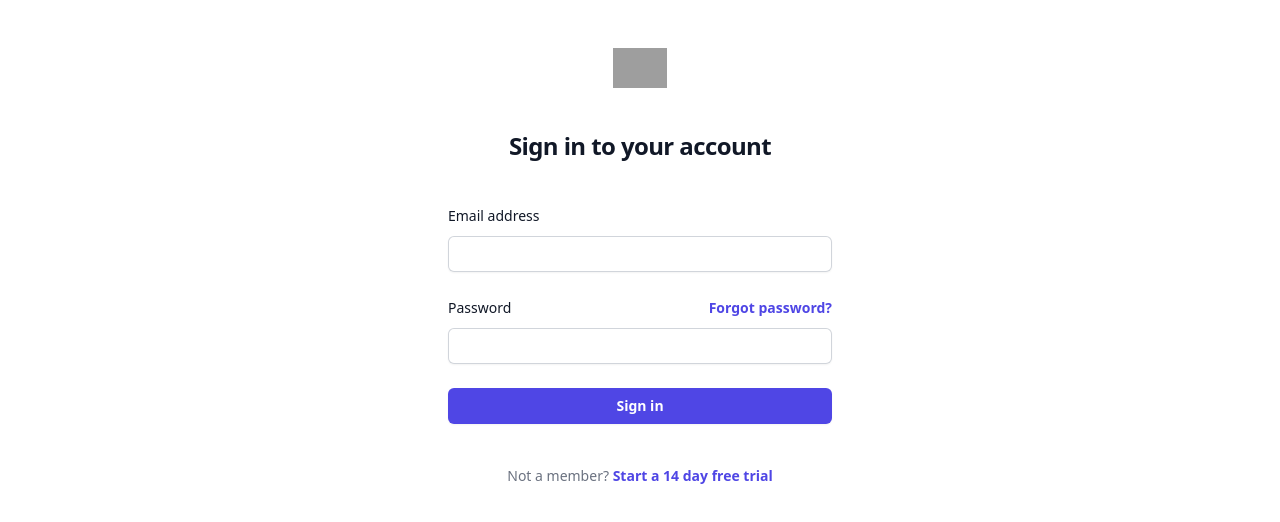
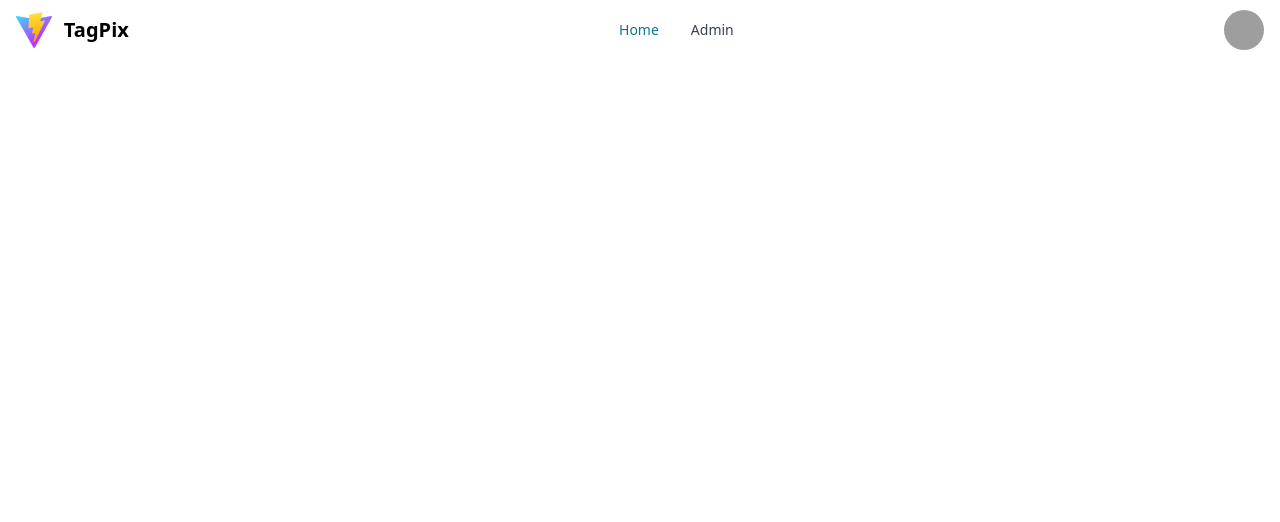
Before and after one commit to Pk9697/tagpix-client, a React (Vite) app: page /login in a window 1280 px wide. Shown: the top 522 px of the page. Built offline with nearby package versions, Linux system fonts and the light colour scheme; grey boxes are pictures that could not be loaded.

Commit message:
Add Navbar UI

```diff
--- a/package.json
+++ b/package.json
@@ -11,6 +11,8 @@
   },
   "dependencies": {
     "@tailwindcss/forms": "^0.5.7",
+    "flowbite": "^2.2.0",
+    "flowbite-react": "^0.7.0",
     "react": "^18.2.0",
     "react-dom": "^18.2.0",
     "vite": "^4.4.5"
--- a/src/App.jsx
+++ b/src/App.jsx
@@ -1,7 +1,8 @@
 import Login from './pages/Login'
+import Navbar from './components/Navbar'
 
 function App() {
-  return <Login />
+  return <Navbar />
 }
 
 export default App
--- /dev/null
+++ b/src/components/Navbar.jsx
@@ -0,0 +1,58 @@
+import { Avatar, Dropdown, Navbar, Button } from 'flowbite-react'
+
+function NavbarContainer() {
+  const isLoggedin = true
+
+  return (
+    <Navbar fluid rounded>
+      <Navbar.Brand href="#">
+        <img
+          src="/vite.svg"
+          className="mr-3 h-6 sm:h-9"
+          alt="Flowbite React Logo"
+        />
+        <span className="self-center whitespace-nowrap text-xl font-semibold dark:text-white">
+          TagPix
+        </span>
+      </Navbar.Brand>
+      <div className="flex md:order-2">
+        {isLoggedin ? (
+          <Dropdown
+            arrowIcon={false}
+            inline
+            label={
+              <Avatar
+                alt="User settings"
+                img="https://flowbite.com/docs/images/people/profile-picture-5.jpg"
+                rounded
+              />
+            }
+          >
+            <Dropdown.Header>
+              <span className="block text-sm">Bonnie Green</span>
+              <span className="block truncate text-sm font-medium">
+                name@flowbite.com
+              </span>
+            </Dropdown.Header>
+            <Dropdown.Divider />
+            <Dropdown.Item>Sign out</Dropdown.Item>
+          </Dropdown>
+        ) : (
+          <Button.Group>
+            <Button color="gray">Login</Button>
+            <Button color="gray">Register</Button>
+          </Button.Group>
+        )}
+        <Navbar.Toggle />
+      </div>
+      <Navbar.Collapse>
+        <Navbar.Link href="#" active>
+          Home
+        </Navbar.Link>
+        <Navbar.Link href="#">Admin</Navbar.Link>
+      </Navbar.Collapse>
+    </Navbar>
+  )
+}
+
+export default NavbarContainer
--- /dev/null
+++ b/src/pages/Admin.jsx
@@ -0,0 +1,5 @@
+function Admin() {
+  return <div>Admin</div>
+}
+
+export default Admin
--- /dev/null
+++ b/src/pages/Home.jsx
@@ -0,0 +1,5 @@
+function Home() {
+  return <div>Home</div>
+}
+
+export default Home
--- a/tailwind.config.js
+++ b/tailwind.config.js
@@ -1,10 +1,15 @@
 /** @type {import('tailwindcss').Config} */
 import formPlugin from '@tailwindcss/forms'
+import flowbitePlugin from 'flowbite/plugin'
 
 export default {
-  content: ['./index.html', './src/**/*.{js,ts,jsx,tsx}'],
+  content: [
+    './index.html',
+    './src/**/*.{js,ts,jsx,tsx}',
+    'node_modules/flowbite-react/lib/esm/**/*.js',
+  ],
   theme: {
     extend: {},
   },
-  plugins: [formPlugin],
+  plugins: [formPlugin, flowbitePlugin],
 }
```
Also changed, not shown: 1 other file (tests, documents, lock files or other folders).
